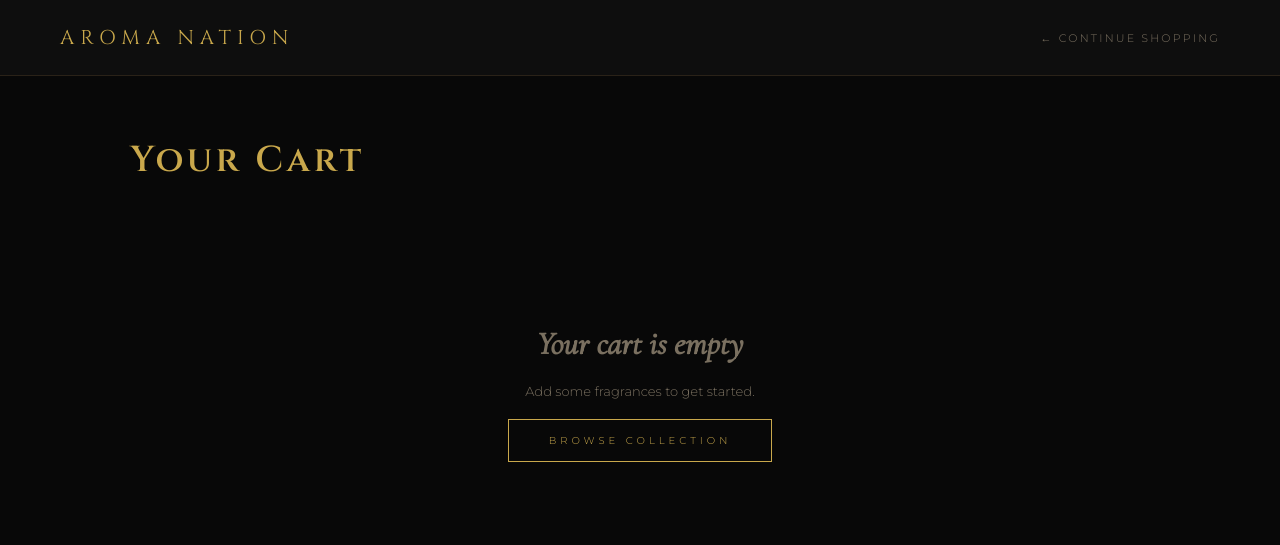
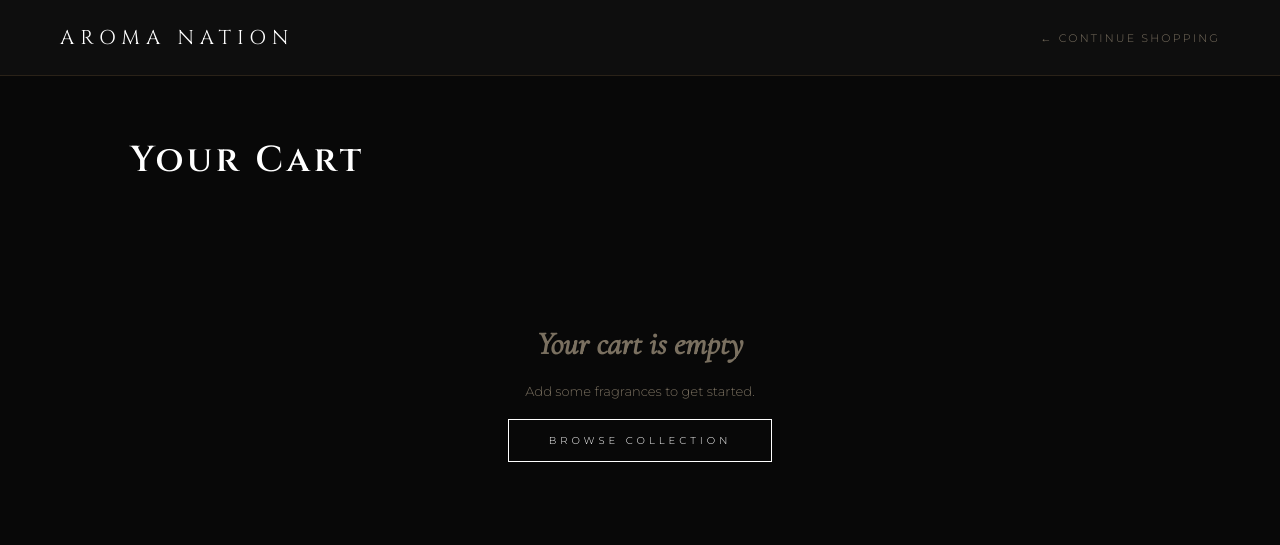
Before and after one commit to Yosuf20/Aroma-Nation, a website: page public/cart.html in a window 1280 px wide. Drawn offline with nearby package versions, Linux system fonts and the light colour scheme.

```diff
--- a/public/cart.html
+++ b/public/cart.html
@@ -7,7 +7,7 @@
 <link href="https://fonts.googleapis.com/css2?family=Cormorant+Garamond:ital,wght@0,300;0,400;1,400&family=Cinzel:wght@400;600&family=Montserrat:wght@300;400;500&display=swap" rel="stylesheet">
 <style>
   *, *::before, *::after { box-sizing: border-box; margin: 0; padding: 0; }
-  :root { --gold:#c9a84c; --gold-dim:#8a6f2e; --black:#080808; --dark:#0e0e0e; --card:#111111; --border:#2a2218; --text:#e8e0d0; --muted:#7a7060; }
+  :root { --gold:#ffffff; --gold-dim:aaaaaa; --black:#080808; --dark:#0e0e0e; --card:#111111; --border:#2a2218; --text:#e8e0d0; --muted:#7a7060; }
   body { background: var(--black); color: var(--text); font-family: 'Montserrat', sans-serif; font-weight: 300; min-height: 100vh; }
   nav { display: flex; align-items: center; justify-content: space-between; padding: 24px 60px; border-bottom: 1px solid var(--border); background: var(--dark); }
   .nav-logo { font-family: 'Cinzel', serif; font-size: 20px; letter-spacing: 0.3em; color: var(--gold); text-decoration: none; }
```
Also changed, not shown: 2 other files.
